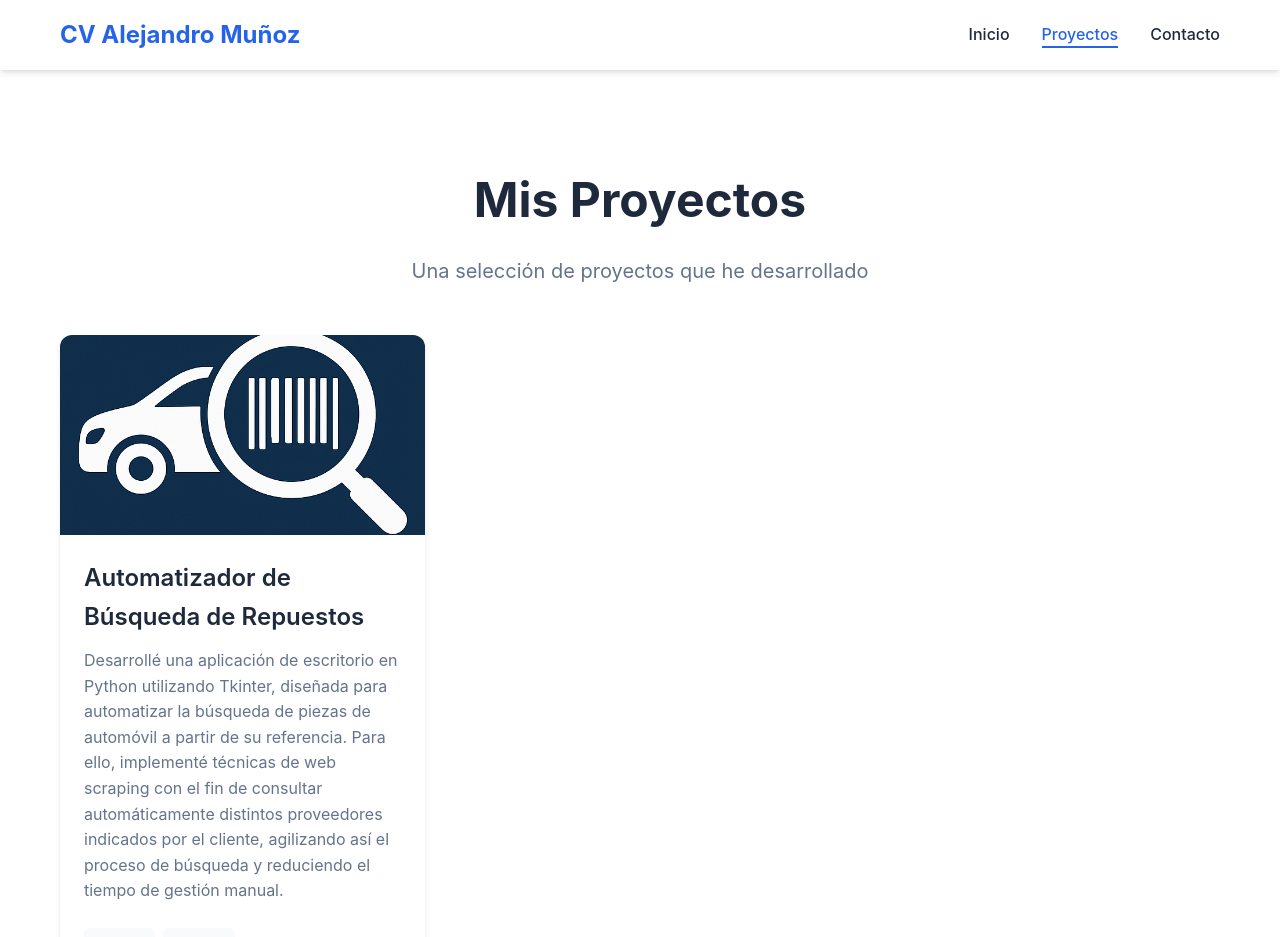
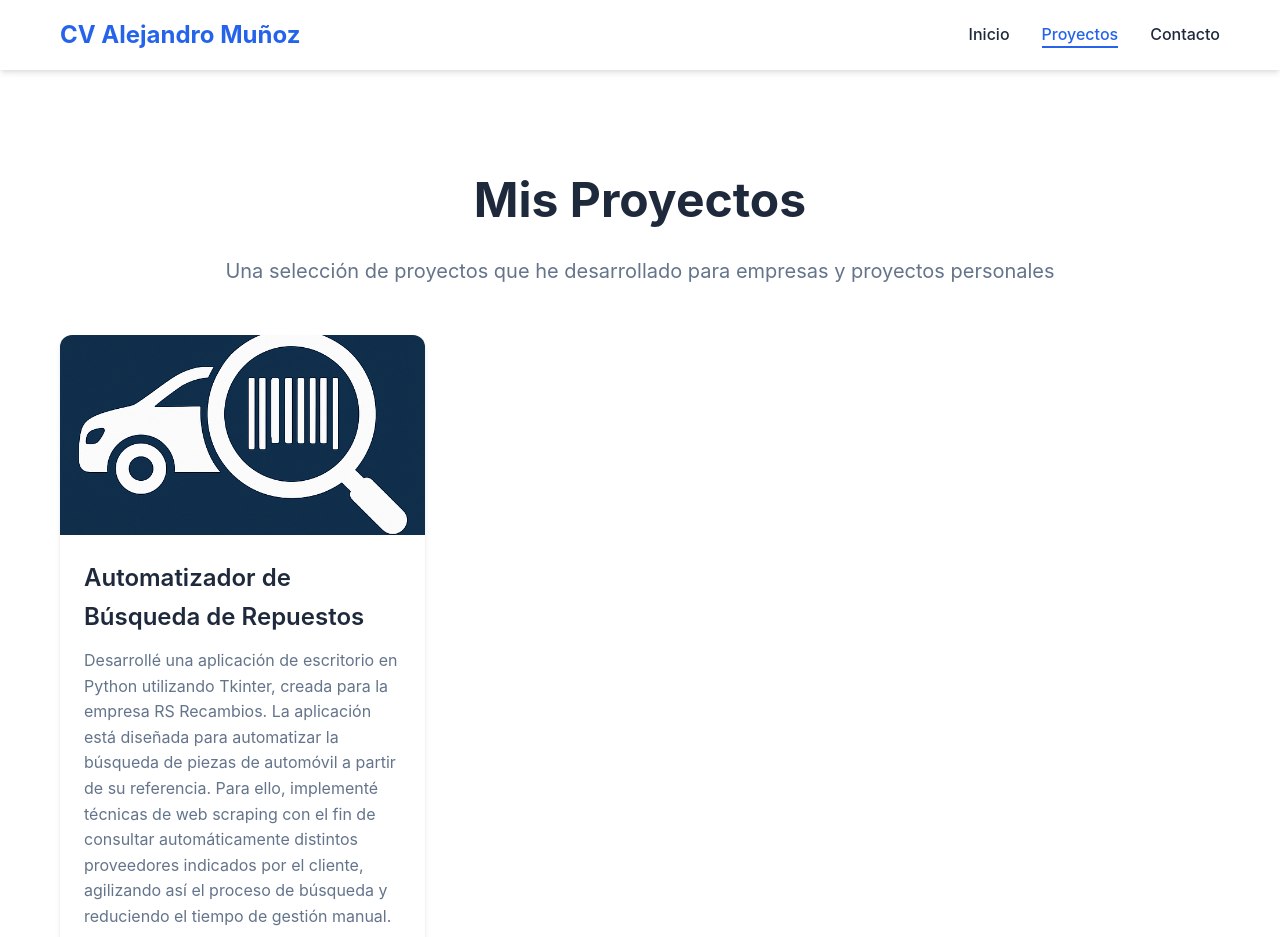
Before and after one commit to Aleexm7/Web-Personal, a Nuxt app: page /proyectos in a window 1280 px wide. Shown: the top 937 px of the page. Built offline with nearby package versions, Linux system fonts and the light colour scheme.

Commit message:
últimas correcciones

```diff
--- a/pages/proyectos.vue
+++ b/pages/proyectos.vue
@@ -3,7 +3,7 @@
     <section class="projects section">
       <div class="container">
         <h1 class="page-title">Mis Proyectos</h1>
-        <p class="page-subtitle">Una selección de proyectos que he desarrollado</p>
+        <p class="page-subtitle">Una selección de proyectos que he desarrollado para empresas y proyectos personales</p>
 
         <div class="projects-grid">
           <div v-for="(project, index) in projects" :key="index" class="project-card card">
@@ -65,10 +65,9 @@
 const projects = [
   {
     title: 'Automatizador de Búsqueda de Repuestos',
-    description: 'Desarrollé una aplicación de escritorio en Python utilizando Tkinter, diseñada para automatizar la búsqueda de piezas de automóvil a partir de su referencia. Para ello, implementé técnicas de web scraping con el fin de consultar automáticamente distintos proveedores indicados por el cliente, agilizando así el proceso de búsqueda y reduciendo el tiempo de gestión manual.',
+    description: 'Desarrollé una aplicación de escritorio en Python utilizando Tkinter, creada para la empresa RS Recambios. La aplicación está diseñada para automatizar la búsqueda de piezas de automóvil a partir de su referencia. Para ello, implementé técnicas de web scraping con el fin de consultar automáticamente distintos proveedores indicados por el cliente, agilizando así el proceso de búsqueda y reduciendo el tiempo de gestión manual.',
     image: '/img/logo_app_buscador.png',
     technologies: ['Python', 'Tkinter'],
-    /* github: 'https://github.com/tu-usuario/proyecto1', */
     demo: null
   },
 
```
